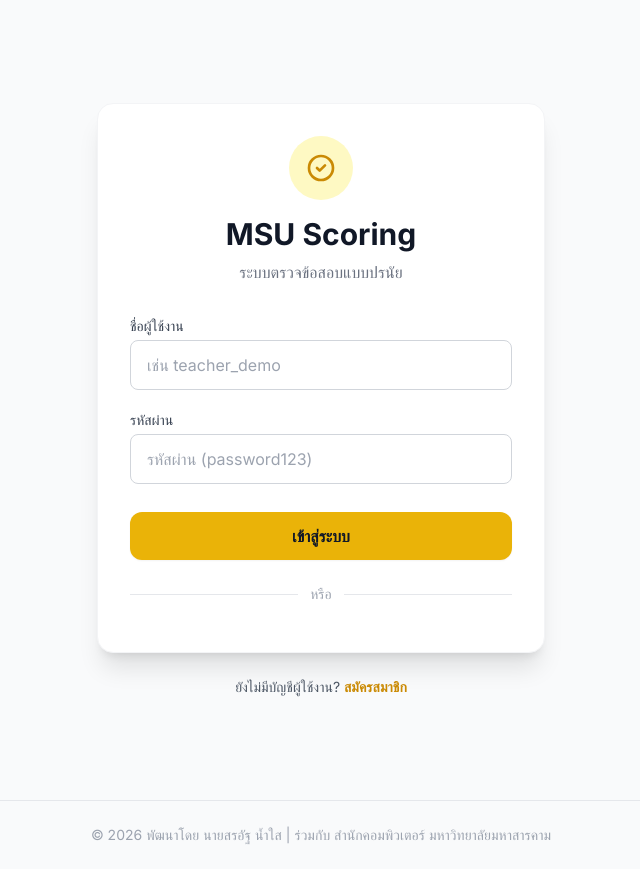
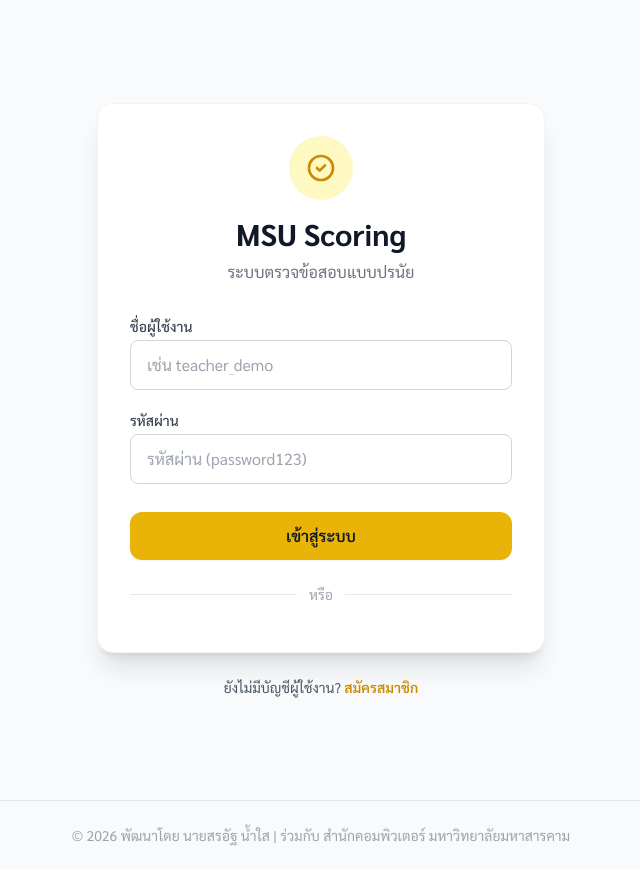
Before and after one commit to gl00fzy/Final-Project, a PHP site: page / in a window 1280 px wide. Shown: the whole page, without its empty margins (319-959 px from the left). Run offline with PHP 8.4, Linux system fonts and the light colour scheme; some libraries are stand-ins or nearby versions.

Commit message:
style: update default project font from Inter to Sarabun across all interface pages

```diff
--- a/admin_dashboard.php
+++ b/admin_dashboard.php
@@ -52,10 +52,10 @@ $users = $pdo->query("
     <title>Admin Dashboard - MSU Scoring</title>
     <meta name="description" content="แผงควบคุมสำหรับผู้ดูแลระบบ MSU Scoring">
     <link rel="icon" type="image/png" href="favicon_pic/favicon_for_web.png">
-    <link href="https://fonts.googleapis.com/css2?family=Inter:wght@400;500;600;700;800&display=swap" rel="stylesheet">
+    <link href="https://fonts.googleapis.com/css2?family=Sarabun:wght@400;500;600;700;800&display=swap" rel="stylesheet">
     <script src="https://cdn.tailwindcss.com"></script>
     <style>
-        body { font-family: 'Inter', sans-serif; }
+        body { font-family: 'Sarabun', sans-serif; }
 
         /* Animated gradient hero — Gray + Yellow theme */
         .admin-hero {
@@ -100,7 +100,7 @@ $users = $pdo->query("
             font-weight: 500;
             box-shadow: 0 10px 15px -3px rgba(0, 0, 0, 0.1);
             max-width: 380px;
-            font-family: 'Inter', system-ui, sans-serif;
+            font-family: 'Sarabun', system-ui, sans-serif;
             animation: toastIn 0.25s cubic-bezier(0.16, 1, 0.3, 1);
         }
         .toast.toast-success { background: #ecfdf5; color: #065f46; border: 1px solid #a7f3d0; }
--- a/dashboard.php
+++ b/dashboard.php
@@ -12,7 +12,7 @@ if (!isset($_SESSION['user_id'])) {
     <meta name="viewport" content="width=device-width, initial-scale=1.0">
     <title>Dashboard - MSU Scoring</title>
     <link rel="icon" type="image/png" href="favicon_pic/favicon_for_web.png">
-    <link href="https://fonts.googleapis.com/css2?family=Inter:wght@400;500;600;700&display=swap" rel="stylesheet">
+    <link href="https://fonts.googleapis.com/css2?family=Sarabun:wght@400;500;600;700;800&display=swap" rel="stylesheet">
     <link rel="stylesheet" href="css/styles.css">
     <script src="https://cdn.tailwindcss.com"></script>
     <style>
@@ -122,7 +122,7 @@ if (!isset($_SESSION['user_id'])) {
             font-weight: 500;
             box-shadow: 0 10px 15px -3px rgba(0, 0, 0, 0.1);
             max-width: 380px;
-            font-family: 'Inter', system-ui, sans-serif;
+            font-family: 'Sarabun', system-ui, sans-serif;
             animation: toastIn 0.25s cubic-bezier(0.16, 1, 0.3, 1);
         }
         .toast.toast-success {
@@ -170,7 +170,7 @@ if (!isset($_SESSION['user_id'])) {
     </style>
     </style>
 </head>
-<body class="bg-gray-50 text-gray-800 font-['Inter'] min-h-screen flex flex-col">
+<body class="bg-gray-50 text-gray-800 font-['Sarabun'] min-h-screen flex flex-col">
     <nav class="bg-gray-800 text-white shadow-md">
 
     <!-- Toast Container -->
--- a/index.php
+++ b/index.php
@@ -14,7 +14,7 @@ $google_client_id = env('GOOGLE_CLIENT_ID', '6718745422-4o8ukvml1f5h7cjsh97a9rrg
     <meta name="viewport" content="width=device-width, initial-scale=1.0">
     <title>เข้าสู่ระบบ - MSU Scoring</title>
     <link rel="icon" type="image/png" href="favicon_pic/favicon_for_web.png">
-    <link href="https://fonts.googleapis.com/css2?family=Inter:wght@400;500;600;700&display=swap" rel="stylesheet">
+    <link href="https://fonts.googleapis.com/css2?family=Sarabun:wght@400;500;600;700;800&display=swap" rel="stylesheet">
     <link rel="stylesheet" href="css/styles.css">
     <script src="https://cdn.tailwindcss.com"></script>
     <script src="https://accounts.google.com/gsi/client" async defer></script>
@@ -41,7 +41,7 @@ $google_client_id = env('GOOGLE_CLIENT_ID', '6718745422-4o8ukvml1f5h7cjsh97a9rrg
             font-weight: 500;
             box-shadow: 0 10px 15px -3px rgba(0, 0, 0, 0.1);
             max-width: 380px;
-            font-family: 'Inter', system-ui, sans-serif;
+            font-family: 'Sarabun', system-ui, sans-serif;
             animation: toastIn 0.25s cubic-bezier(0.16, 1, 0.3, 1);
         }
         .toast.toast-success { background: #ecfdf5; color: #065f46; border: 1px solid #a7f3d0; }
@@ -65,7 +65,7 @@ $google_client_id = env('GOOGLE_CLIENT_ID', '6718745422-4o8ukvml1f5h7cjsh97a9rrg
         @keyframes spin { to { transform: rotate(360deg); } }
     </style>
 </head>
-<body class="bg-gray-50 text-gray-800 font-['Inter']">
+<body class="bg-gray-50 text-gray-800 font-['Sarabun']">
     <div class="min-h-screen flex flex-col items-center justify-center p-4">
         <div class="bg-white rounded-2xl shadow-xl w-full max-w-md p-8 border border-gray-100">
             <div class="text-center mb-8">
--- a/key_editor.php
+++ b/key_editor.php
@@ -67,7 +67,7 @@ $answer_key = $normalized_key;
     <meta name="viewport" content="width=device-width, initial-scale=1.0">
     <title>จัดการเฉลย - <?= htmlspecialchars($exam['exam_title']) ?></title>
     <link rel="icon" type="image/png" href="favicon_pic/favicon_for_web.png">
-    <link href="https://fonts.googleapis.com/css2?family=Inter:wght@400;500;600;700&display=swap" rel="stylesheet">
+    <link href="https://fonts.googleapis.com/css2?family=Sarabun:wght@400;500;600;700;800&display=swap" rel="stylesheet">
     <link rel="stylesheet" href="css/styles.css">
     <script src="https://cdn.tailwindcss.com"></script>
     <style>
@@ -93,7 +93,7 @@ $answer_key = $normalized_key;
             font-weight: 500;
             box-shadow: 0 10px 15px -3px rgba(0, 0, 0, 0.1);
             max-width: 380px;
-            font-family: 'Inter', system-ui, sans-serif;
+            font-family: 'Sarabun', system-ui, sans-serif;
             animation: toastIn 0.25s cubic-bezier(0.16, 1, 0.3, 1);
         }
         .toast.toast-success { background: #ecfdf5; color: #065f46; border: 1px solid #a7f3d0; }
@@ -120,7 +120,7 @@ $answer_key = $normalized_key;
         @keyframes spin { to { transform: translate(-50%, -50%) rotate(360deg); } }
     </style>
 </head>
-<body class="bg-gray-50 text-gray-800 font-['Inter'] min-h-screen flex flex-col">
+<body class="bg-gray-50 text-gray-800 font-['Sarabun'] min-h-screen flex flex-col">
     <nav class="bg-gray-800 text-white shadow-md sticky top-0 z-10">
         <div class="max-w-7xl mx-auto px-4 sm:px-6 lg:px-8">
             <div class="flex items-center justify-between h-16">
--- a/migrate_phase2.php
+++ b/migrate_phase2.php
@@ -60,8 +60,8 @@ if ($isCli) {
 } else {
     echo "<!DOCTYPE html><html lang='th'><head><meta charset='UTF-8'>
     <title>Phase 2 Migration</title>
-    <link href='https://fonts.googleapis.com/css2?family=Inter:wght@400;600;700&display=swap' rel='stylesheet'>
-    <style>body{font-family:Inter,sans-serif;background:#f9fafb;display:flex;align-items:center;justify-content:center;min-height:100vh;margin:0}
+    <link href='https://fonts.googleapis.com/css2?family=Sarabun:wght@400;500;600;700;800&display=swap' rel='stylesheet'>
+    <style>body{font-family:Sarabun,sans-serif;background:#f9fafb;display:flex;align-items:center;justify-content:center;min-height:100vh;margin:0}
     .card{background:#fff;border-radius:1rem;padding:2rem 2.5rem;box-shadow:0 4px 24px #0001;border:1px solid #e5e7eb;max-width:520px;width:100%}
     h1{font-size:1.4rem;font-weight:700;margin-bottom:1.5rem;color:#111827}
     li{padding:.5rem 0;border-bottom:1px solid #f3f4f6;font-size:.95rem;color:#374151;list-style:none}
--- a/migrate_to_mysql.php
+++ b/migrate_to_mysql.php
@@ -47,9 +47,9 @@ function output(string $msg, string $type = 'info'): void {
 if (!$isCli) {
     echo "<!DOCTYPE html><html lang='th'><head><meta charset='UTF-8'>
     <title>Migrate SQLite → MySQL</title>
-    <link href='https://fonts.googleapis.com/css2?family=Inter:wght@400;600;700&display=swap' rel='stylesheet'>
+    <link href='https://fonts.googleapis.com/css2?family=Sarabun:wght@400;500;600;700;800&display=swap' rel='stylesheet'>
     <style>
-        body{font-family:Inter,sans-serif;background:#f3f4f6;display:flex;align-items:center;justify-content:center;min-height:100vh;margin:0}
+        body{font-family:Sarabun,sans-serif;background:#f3f4f6;display:flex;align-items:center;justify-content:center;min-height:100vh;margin:0}
         .card{background:#fff;border-radius:1rem;padding:2rem 2.5rem;box-shadow:0 4px 24px #0001;max-width:620px;width:100%}
         h1{font-size:1.4rem;font-weight:700;margin-bottom:1.2rem;color:#111827}
         ul{list-style:none;padding:0;margin:0}
--- a/register.php
+++ b/register.php
@@ -12,7 +12,7 @@ if (isset($_SESSION['user_id'])) {
     <meta name="viewport" content="width=device-width, initial-scale=1.0">
     <title>สมัครสมาชิก - MSU Scoring</title>
     <link rel="icon" type="image/png" href="favicon_pic/favicon_for_web.png">
-    <link href="https://fonts.googleapis.com/css2?family=Inter:wght@400;500;600;700&display=swap" rel="stylesheet">
+    <link href="https://fonts.googleapis.com/css2?family=Sarabun:wght@400;500;600;700;800&display=swap" rel="stylesheet">
     <link rel="stylesheet" href="css/styles.css">
     <script src="https://cdn.tailwindcss.com"></script>
     <script src="https://accounts.google.com/gsi/client" async defer></script>
@@ -39,7 +39,7 @@ if (isset($_SESSION['user_id'])) {
             font-weight: 500;
             box-shadow: 0 10px 15px -3px rgba(0, 0, 0, 0.1);
             max-width: 380px;
-            font-family: 'Inter', system-ui, sans-serif;
+            font-family: 'Sarabun', system-ui, sans-serif;
             animation: toastIn 0.25s cubic-bezier(0.16, 1, 0.3, 1);
         }
         .toast.toast-success { background: #ecfdf5; color: #065f46; border: 1px solid #a7f3d0; }
@@ -63,7 +63,7 @@ if (isset($_SESSION['user_id'])) {
         @keyframes spin { to { transform: rotate(360deg); } }
     </style>
 </head>
-<body class="bg-gray-50 text-gray-800 font-['Inter']">
+<body class="bg-gray-50 text-gray-800 font-['Sarabun']">
     <div class="min-h-screen flex flex-col items-center justify-center p-4">
         <div class="bg-white rounded-2xl shadow-xl w-full max-w-md p-8 border border-gray-100">
             <div class="text-center mb-8">
--- a/scanner.php
+++ b/scanner.php
@@ -16,11 +16,11 @@ $students = [];
     <meta name="viewport" content="width=device-width, initial-scale=1.0, maximum-scale=1.0, user-scalable=no">
     <title>สแกนกระดาษคำตอบ - MSU Scoring</title>
     <link rel="icon" type="image/png" href="favicon_pic/favicon_for_web.png">
-    <link href="https://fonts.googleapis.com/css2?family=Inter:wght@400;500;600;700&display=swap" rel="stylesheet">
+    <link href="https://fonts.googleapis.com/css2?family=Sarabun:wght@400;500;600;700;800&display=swap" rel="stylesheet">
     <link rel="stylesheet" href="css/styles.css">
     <script src="https://cdn.tailwindcss.com"></script>
     <style>
-        body { margin: 0; padding: 0; font-family: 'Inter', sans-serif; }
+        body { margin: 0; padding: 0; font-family: 'Sarabun', sans-serif; }
 
         /* Feedback border on root container */
         #root-container.error  { box-shadow: inset 0 0 0 6px #EF4444; }
@@ -66,7 +66,7 @@ $students = [];
             font-weight: 500;
             box-shadow: 0 10px 15px -3px rgba(0, 0, 0, 0.1);
             max-width: 380px;
-            font-family: 'Inter', system-ui, sans-serif;
+            font-family: 'Sarabun', system-ui, sans-serif;
             animation: toastIn 0.25s cubic-bezier(0.16, 1, 0.3, 1);
         }
         .toast.toast-success { background: #ecfdf5; color: #065f46; border: 1px solid #a7f3d0; }
--- a/view_results.php
+++ b/view_results.php
@@ -17,12 +17,12 @@ $exam_id = (int)$_GET['exam_id'];
     <meta name="viewport" content="width=device-width, initial-scale=1.0">
     <title>ผลการสอบและการวิเคราะห์ - MSU Scoring</title>
     <link rel="icon" type="image/png" href="favicon_pic/favicon_for_web.png">
-    <link href="https://fonts.googleapis.com/css2?family=Inter:wght@400;500;600;700&display=swap" rel="stylesheet">
+    <link href="https://fonts.googleapis.com/css2?family=Sarabun:wght@400;500;600;700;800&display=swap" rel="stylesheet">
     <link rel="stylesheet" href="css/styles.css">
     <script src="https://cdn.tailwindcss.com"></script>
     <script src="https://cdn.jsdelivr.net/npm/chart.js"></script>
 </head>
-<body class="bg-gray-50 text-gray-800 font-['Inter'] min-h-screen flex flex-col">
+<body class="bg-gray-50 text-gray-800 font-['Sarabun'] min-h-screen flex flex-col">
     <nav class="bg-gray-800 text-white shadow-md">
         <div class="max-w-7xl mx-auto px-4 sm:px-6 lg:px-8">
             <div class="flex items-center justify-between h-16">
```
